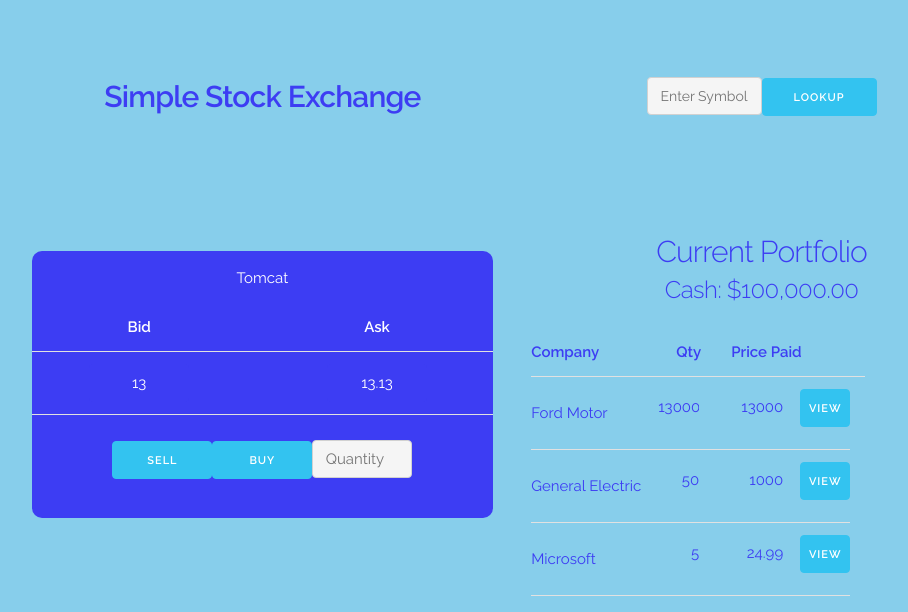
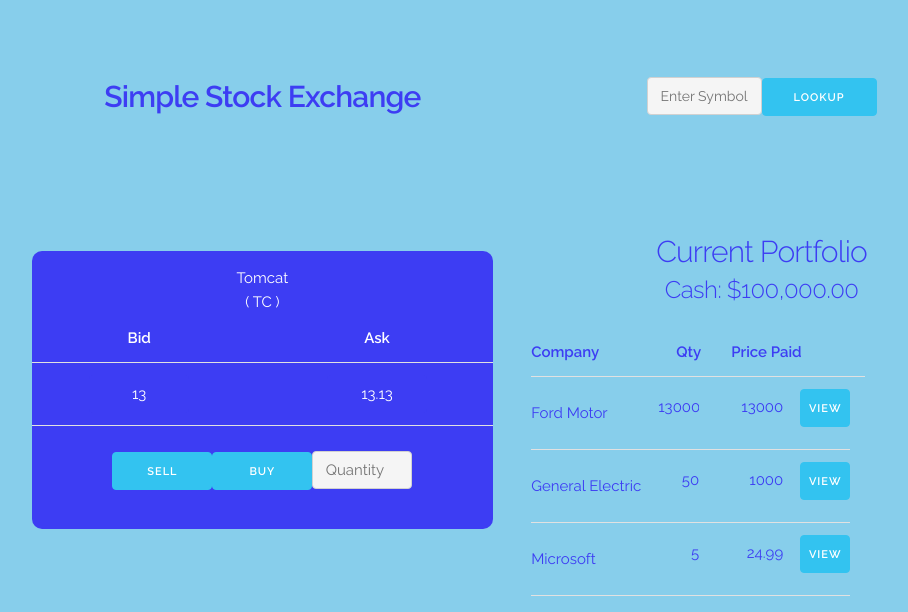
Before and after one commit to TomIrimescu/A-Z_Stock_Exchange, an Angular app: page / in a window 1280 px wide. Shown: the top 612 px of the page, without its empty margins (128-1036 px from the left). Built offline with nearby package versions, Linux system fonts and the light colour scheme.

Commit message:
Modified symbol ui output

```diff
--- a/src/app/app.component.html
+++ b/src/app/app.component.html
@@ -27,7 +27,7 @@
              background-color: #3d3df3;
              color: white;
              border-radius: 10px;">
-          <input #stockName value="{{stock.name}}"
+            <input #stockName value="{{stock.name}}"
                style="padding-top: 18px;
                       white-space: normal;
                       width:80%;
@@ -36,8 +36,21 @@
                       padding-right: 8px;
                       text-align: center;
                       background-color: #3d3df3;
+                      margin-bottom: 0px;
                       border: 0;"
                       readonly/>
+            <input #stockSym value="( {{stock.symbol}} )"
+                   style="padding-top: 0px;
+                      white-space: normal;
+                      width:80%;
+                      word-wrap: break-word;
+                      padding-left: 8px;
+                      padding-right: 8px;
+                      text-align: center;
+                      background-color: #3d3df3;
+                      margin-bottom: 0px;
+                      border: 0;"
+                   readonly/>
             <table class="u-full-width">
                 <thead>
                 <tr>
--- a/src/app/stock.service.ts
+++ b/src/app/stock.service.ts
@@ -27,14 +27,14 @@ export class StockService {
     console.log('I did a symbol lookup');
 
       return this.http.get('http://data.benzinga.com/rest/richquoteDelayed?symbols=' + symbol)
-      .map((response: Response) => response.json()[symbol])
+      .map((response: Response) => response.json()[ symbol ])
       .subscribe(
           (data: any) => {
             this.stock = data;
             console.log(this.stock);
-            if(this.stock === undefined || (this.stock.error.code = 1)){
+            if (this.stock === undefined || symbol === 'null') {
               document.getElementById("error-message").innerHTML = 'Unknown symbol';
-            }else{
+            } else {
               this.stockChanged.emit(this.stock);
             }
           }
```
